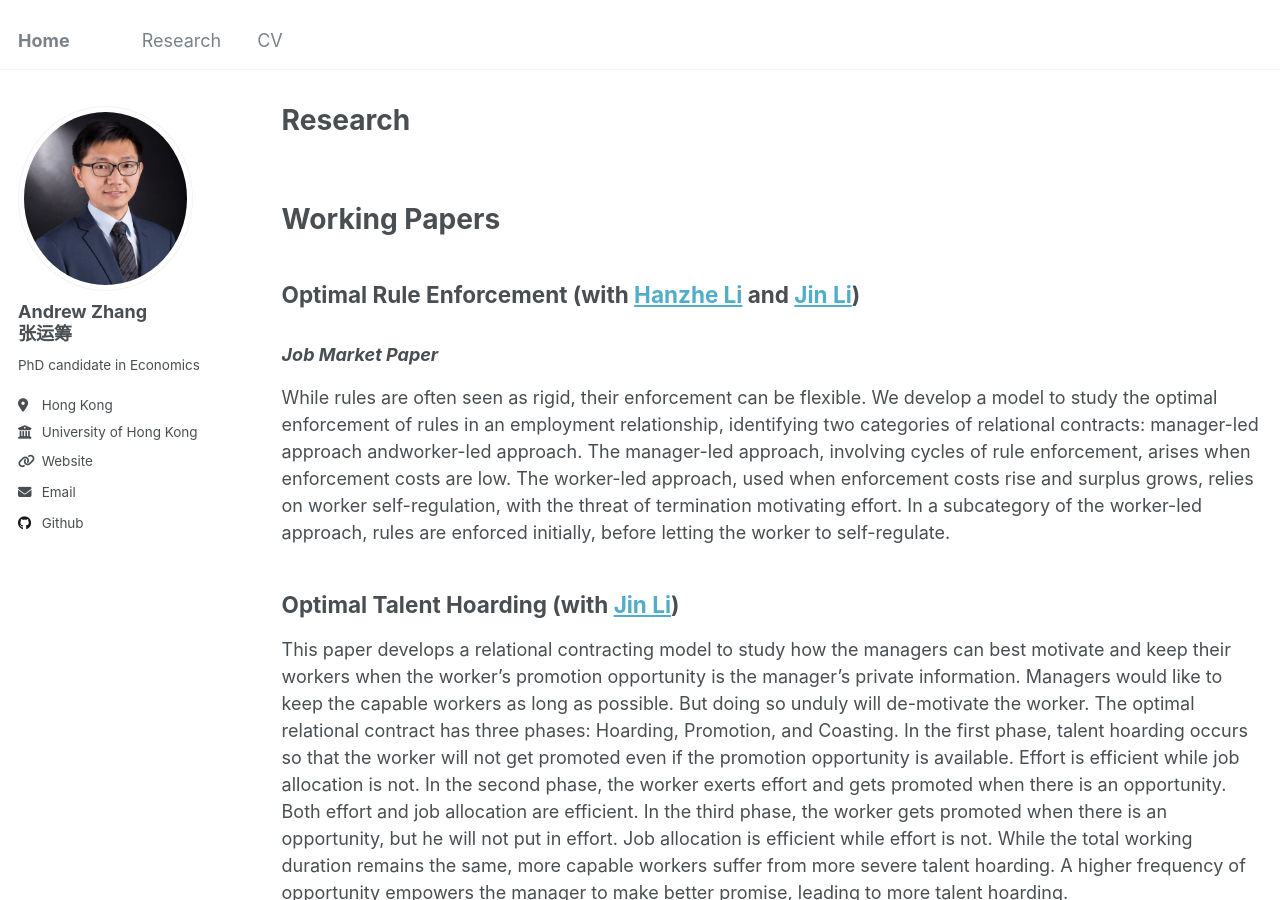
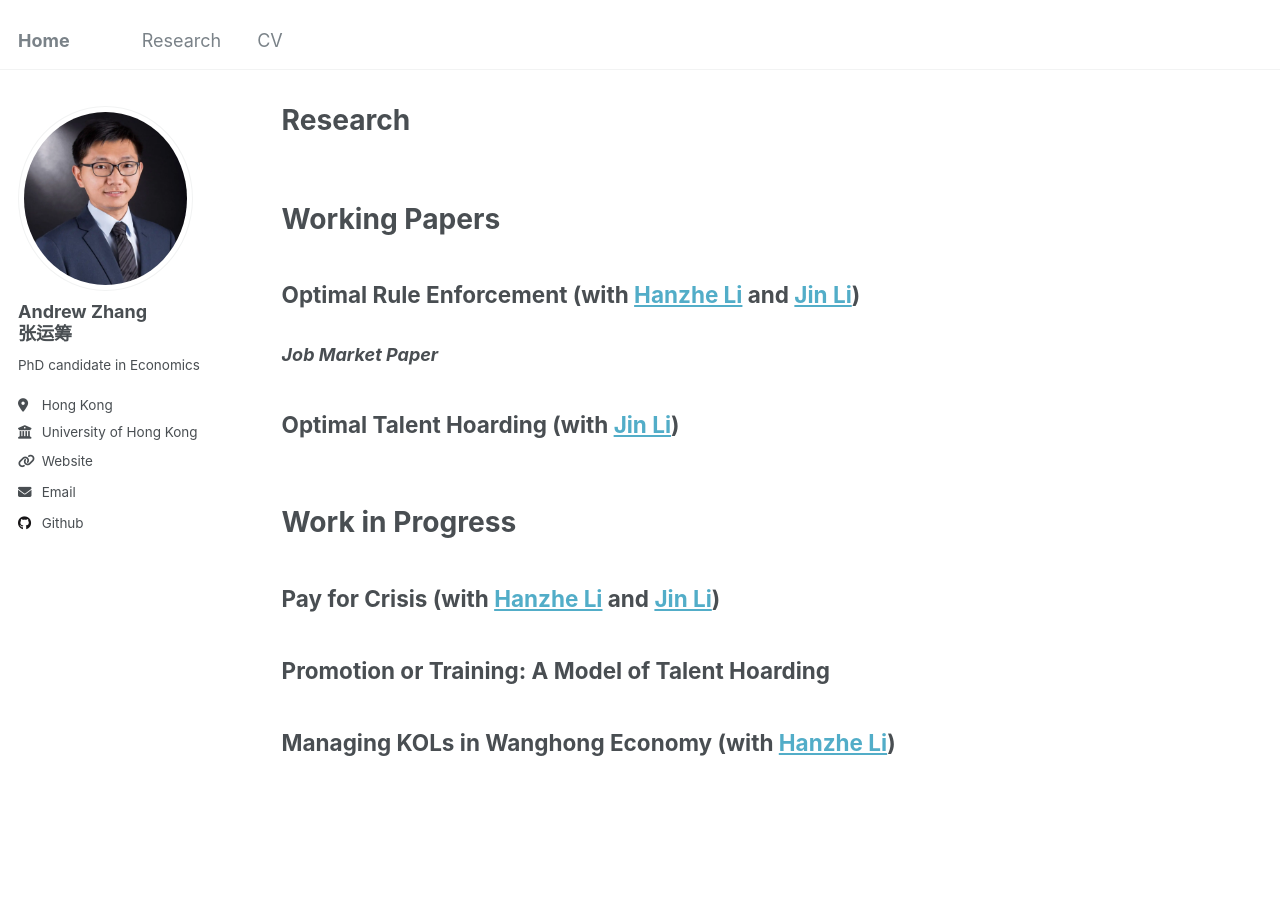
Before and after one commit to Andrew-YC-Zhang/andrew-yc-zhang.github.io, a Jekyll site: the page built from _pages/research.md, in a window 1280 px wide and 900 px high. Built offline with Jekyll 4.4.1, drawn with Linux system fonts in a browser that asks for light colours.

Commit message:
Update research.md

```diff
--- a/_pages/research.md
+++ b/_pages/research.md
@@ -13,10 +13,9 @@ author_profile: true
 
 ## Optimal Rule Enforcement (with [Hanzhe Li](https://sites.google.com/view/hanzheli) and [Jin Li](http://www.jin-li.org))
 ### *Job Market Paper*
-While rules are often seen as rigid, their enforcement can be flexible. We develop a model to study the optimal enforcement of rules in an employment relationship, identifying two categories of relational contracts: manager-led approach andworker-led approach. The manager-led approach, involving cycles of rule enforcement, arises when enforcement costs are low. The worker-led approach, used when enforcement costs rise and surplus grows, relies on worker self-regulation, with the threat of termination motivating effort. In a subcategory of the worker-led approach, rules are enforced initially, before letting the worker to self-regulate.
 
 ## Optimal Talent Hoarding (with [Jin Li](http://www.jin-li.org))
-This paper develops a relational contracting model to study how the managers can best motivate and keep their workers when the worker’s promotion opportunity is the manager’s private information. Managers would like to keep the capable workers as long as possible. But doing so unduly will de-motivate the worker. The optimal relational contract has three phases: Hoarding, Promotion, and Coasting. In the first phase, talent hoarding occurs so that the worker will not get promoted even if the promotion opportunity is available. Effort is efficient while job allocation is not. In the second phase, the worker exerts effort and gets promoted when there is an opportunity. Both effort and job allocation are efficient. In the third phase, the worker gets promoted when there is an opportunity, but he will not put in effort. Job allocation is efficient while effort is not. While the total working duration remains the same, more capable workers suffer from more severe talent hoarding. A higher frequency of opportunity empowers the manager to make better promise, leading to more talent hoarding.
+
 
 <br>
 
```
